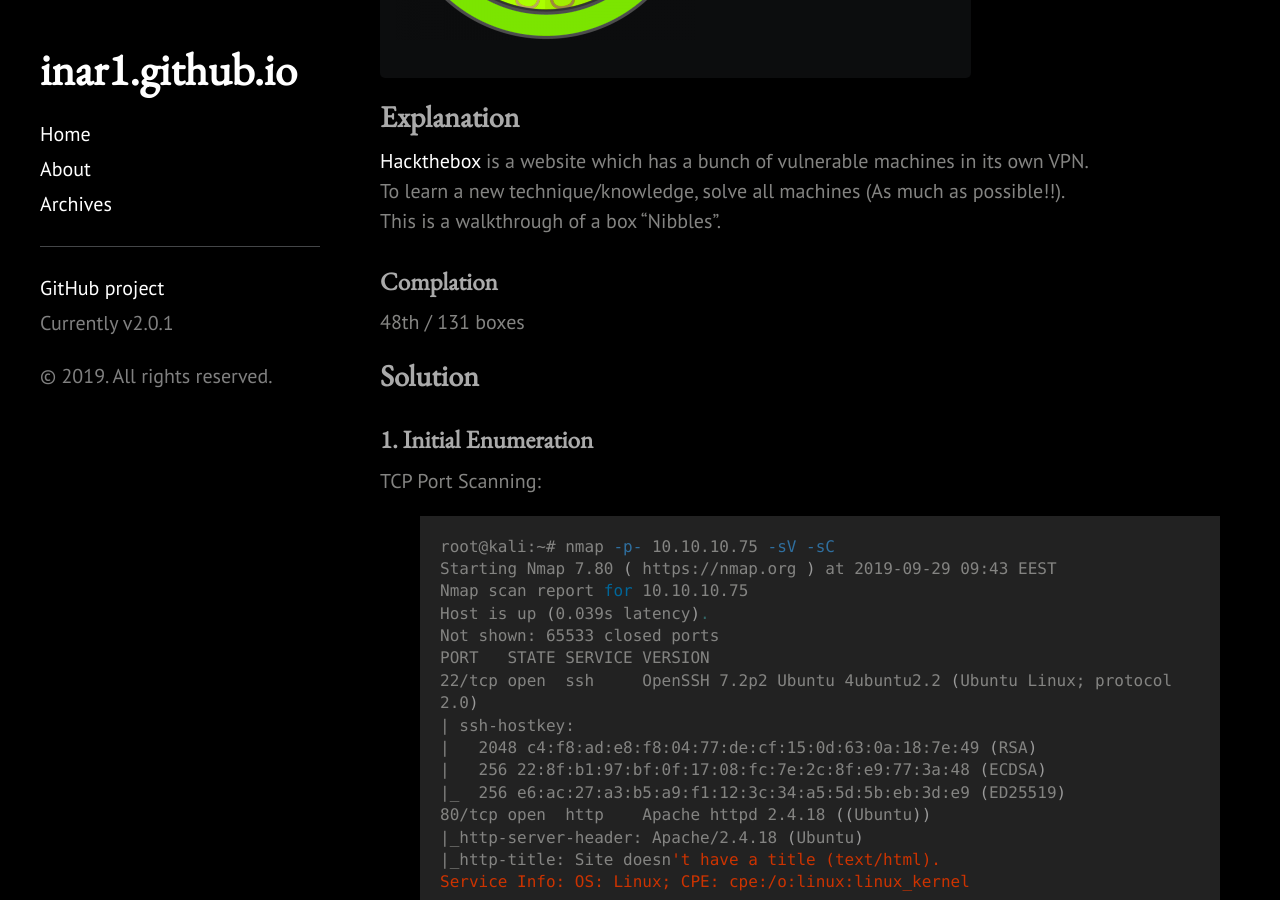
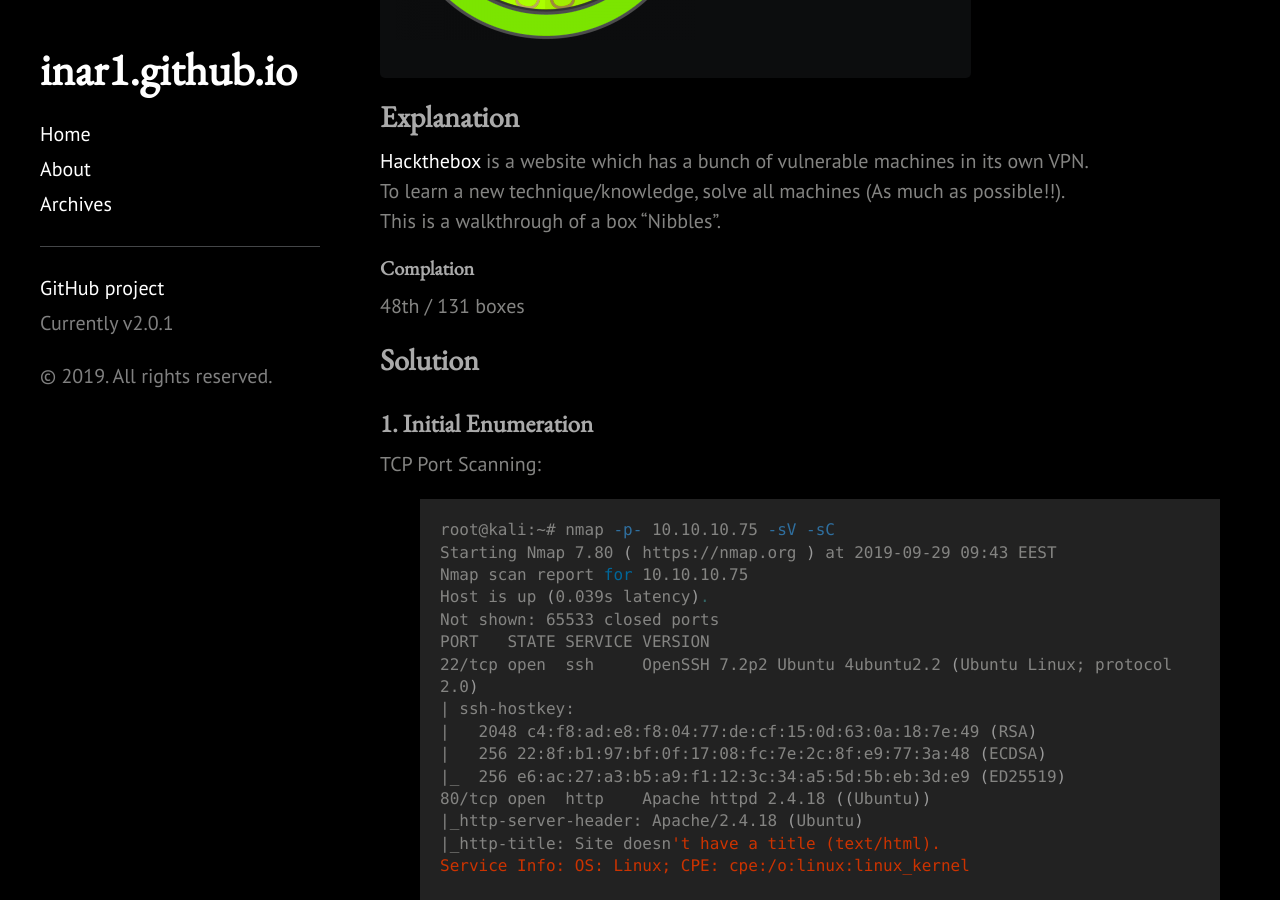
Before and after one commit to 1n4r1/1n4r1.github.io, a Jekyll site: the page built from _posts/2019-09-29-Hackthebox-Nibbles-Walkthrough.md, in a window 1280 px wide and 900 px high, scrolled down 476 px. Built offline with Jekyll 4.4.1, drawn with Linux system fonts in a browser that asks for light colours; a style sheet for code colours, icons or effects is not loaded.

```diff
--- a/_posts/2019-09-29-Hackthebox-Nibbles-Walkthrough.md
+++ b/_posts/2019-09-29-Hackthebox-Nibbles-Walkthrough.md
@@ -10,7 +10,7 @@ categories: HackTheBox
 To learn a new technique/knowledge, solve all machines (As much as possible!!).<br>
 This is a walkthrough of a box "Nibbles".<br>
 
-### Complation
+#### Complation
 48th / 131 boxes<br>
 
 ## Solution
```
